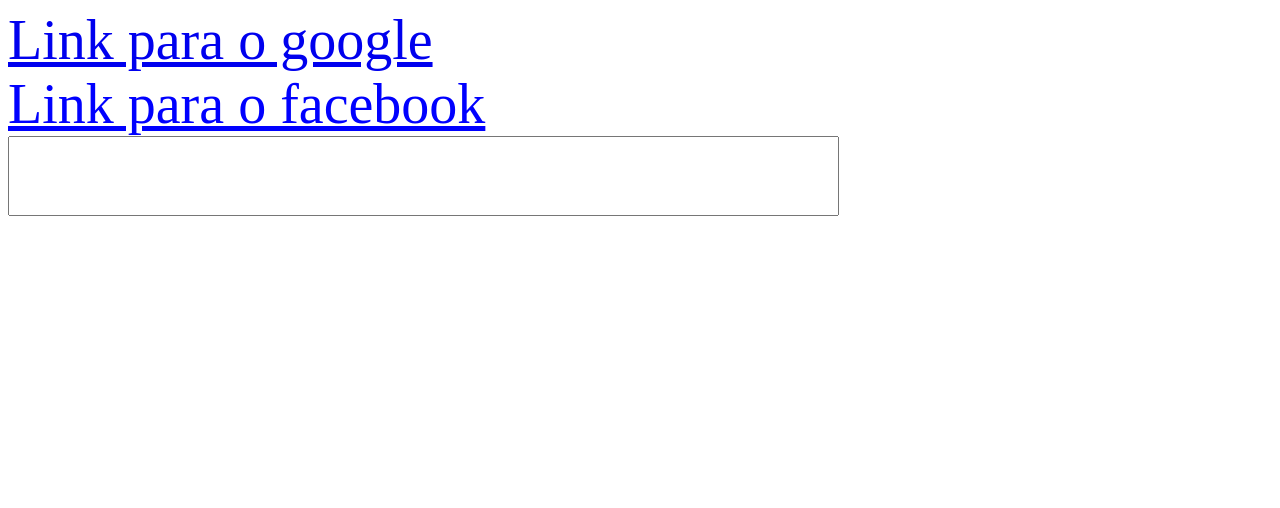
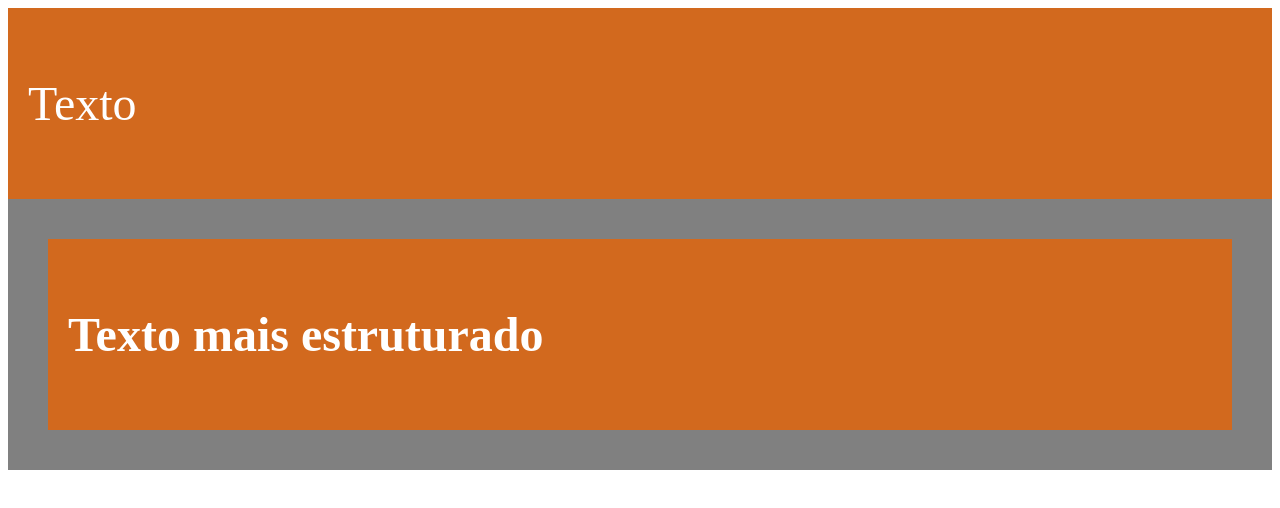
Before and after one commit to ViniciusPaulo07/Projetos-Dev-De-Verdade, a website: page frontend/index3.html in a window 1280 px wide. Drawn offline with Linux system fonts and the light colour scheme.

Commit message:
Entendendo como sobre escrever o estilo padrao

```diff
--- a/frontend/index3.html
+++ b/frontend/index3.html
@@ -8,11 +8,12 @@
   </head>
   <body>
     <div>
-      <a href="https://google.com.br">Link para o google</a>
+      <p>Texto</p>
     </div>
-    <div>
-      <a href="https://facebook.com">Link para o facebook</a>
-      <input type="password" >
-    </div>
+    <section>
+      <div>
+        <p>Texto mais estruturado</p>
+      </div>
+    </section>
   </body>
 </html>
--- a/frontend/style.css
+++ b/frontend/style.css
@@ -1,13 +1,21 @@
-a {
-  font-size: 56px;
+div {
+  background-color: chocolate;
+  color: white;
+  padding: 20px;
 }
 
-a[href="https://facebook.com"]
-{
-  color: blue;
+section {
+  background-color: gray;
+  padding: 40px;
 }
 
-input[type="password"] {
-  color: purple;
+/*O !important prioriza sobrescrevendo sobre tudo*/
+div p {
+  font-size: 48px !important;
+}
+
+/*Mais especifico*/
+section div p {
   font-size: 64px;
+  font-weight: bold;
 }
```
